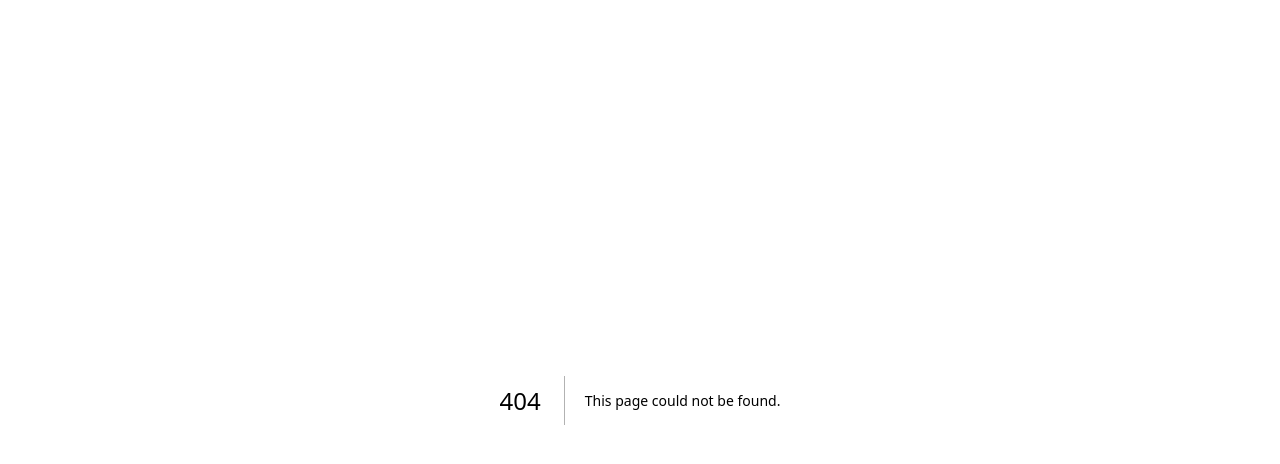
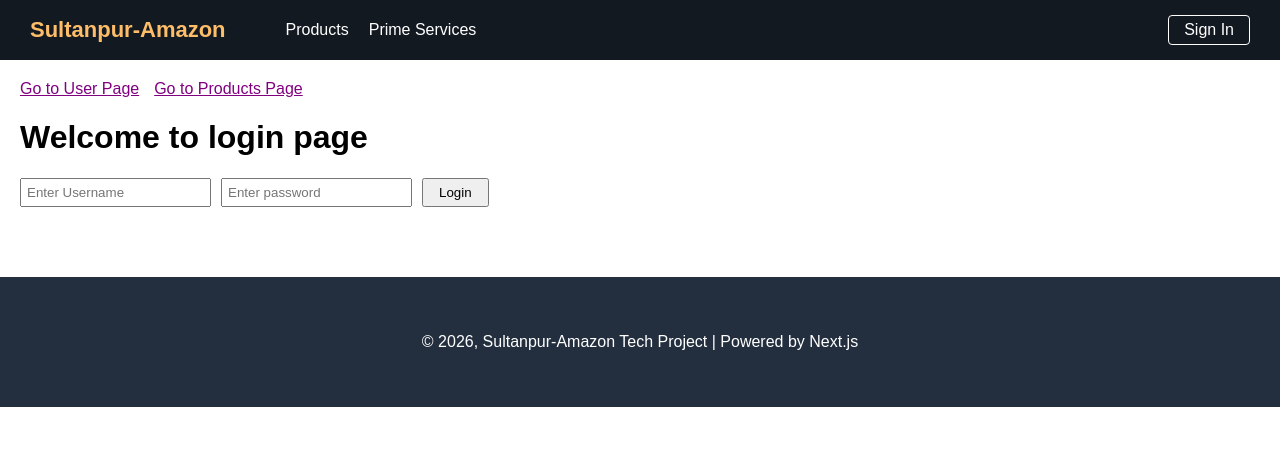
Before and after one commit to himanshudubey7778/Next.js-project, a Next.js app: page /login in a window 1280 px wide. Before the commit this address had no page. Shown: the top 464 px of the page. Built offline with nearby package versions, Linux system fonts and the light colour scheme.

Commit message:
Amazon UI Pages and Global Layout Fixed

```diff
--- a/app/layout.js
+++ b/app/layout.js
@@ -1,25 +1,85 @@
-import { Geist, Geist_Mono } from "next/font/google";
-import "./globals.css";
-
-const geistSans = Geist({
-  variable: "--font-geist-sans",
-  subsets: ["latin"],
-});
-
-const geistMono = Geist_Mono({
-  variable: "--font-geist-mono",
-  subsets: ["latin"],
-});
-
-export const metadata = {
-  title: "Create Next App",
-  description: "Generated by create next app",
-};
+import Link from "next/link";
 
 export default function RootLayout({ children }) {
   return (
-    <html lang="en" className={`${geistSans.variable} ${geistMono.variable}`}>
-      <body>{children}</body>
+    <html lang="en">
+      <body style={{ margin: 0, fontFamily: "Arial, sans-serif" }}>
+        {/* Global Navbar - Ye har page par dikhega */}
+        <nav
+          style={{
+            backgroundColor: "#131921",
+            padding: "15px 30px",
+            display: "flex",
+            alignItems: "center",
+            gap: "20px",
+            position: "sticky",
+            top: 0,
+            zIndex: 1000,
+          }}
+        >
+          <Link
+            href="/"
+            style={{
+              color: "#febd69",
+              fontSize: "22px",
+              fontWeight: "bold",
+              textDecoration: "none",
+            }}
+          >
+            Sultanpur-Amazon
+          </Link>
+
+          <div
+            style={{
+              flex: 1,
+              display: "flex",
+              gap: "20px",
+              marginLeft: "40px",
+            }}
+          >
+            <Link
+              href="/dashboard"
+              style={{ color: "white", textDecoration: "none" }}
+            >
+              Products
+            </Link>
+            <Link
+              href="/services"
+              style={{ color: "white", textDecoration: "none" }}
+            >
+              Prime Services
+            </Link>
+          </div>
+
+          <Link
+            href="/login"
+            style={{
+              color: "white",
+              textDecoration: "none",
+              border: "1px solid white",
+              padding: "5px 15px",
+              borderRadius: "4px",
+            }}
+          >
+            Sign In
+          </Link>
+        </nav>
+
+        {/* Yahan har page ka content render hoga */}
+        <main>{children}</main>
+
+        <footer
+          style={{
+            backgroundColor: "#232f3e",
+            color: "white",
+            padding: "40px",
+            textAlign: "center",
+            marginTop: "50px",
+          }}
+        >
+          <p>© 2026, Sultanpur-Amazon Tech Project | Powered by Next.js</p>
+        </footer>
+      </body>
     </html>
   );
 }
--- /dev/null
+++ b/app/login/page.js
@@ -0,0 +1,45 @@
+'use client'; // Client side interactivity of important
+
+import React, { useState } from 'react';
+import Link from 'next/link'; // Links ke liye
+
+const LoginPage = () => {
+  // 1. State setup (Jo Sir ne WhatsApp screenshot mein dikhaya)
+  const [username, setUsername] = useState('');
+  const [password, setPassword] = useState('');
+
+  return (
+    <div style={{ padding: '20px' }}>
+      {/* 2. Navigation Links (Jo Sir ke browser wale screenshot mein upar dikh rahe hain) */}
+      <nav style={{ marginBottom: '20px' }}>
+        <Link href="/user" style={{ color: 'purple', marginRight: '15px' }}>Go to User Page</Link>
+        <Link href="/products" style={{ color: 'purple' }}>Go to Products Page</Link>
+      </nav>
+
+      <h1>Welcome to login page</h1>
+
+      {/* 3. Form ( logic: value + onChange) */}
+      <form>
+        <input
+          type="text"
+          placeholder="Enter Username"
+          value={username}
+          onChange={(e) => setUsername(e.target.value)}
+          style={{ marginRight: '10px', padding: '5px' }}
+        />
+
+        <input
+          type="password"
+          placeholder="Enter password"
+          value={password}
+          onChange={(e) => setPassword(e.target.value)}
+          style={{ marginRight: '10px', padding: '5px' }}
+        />
+
+        <button type="button" style={{ padding: '5px 15px' }}>Login</button>
+      </form>
+    </div>
+  );
+};
+
+export default LoginPage;
```
Also changed, not shown: app/dashboard/page.js (added, +27 -0 lines), app/page.js (+130 -57 lines), app/services/page.js (added, +25 -0 lines).
